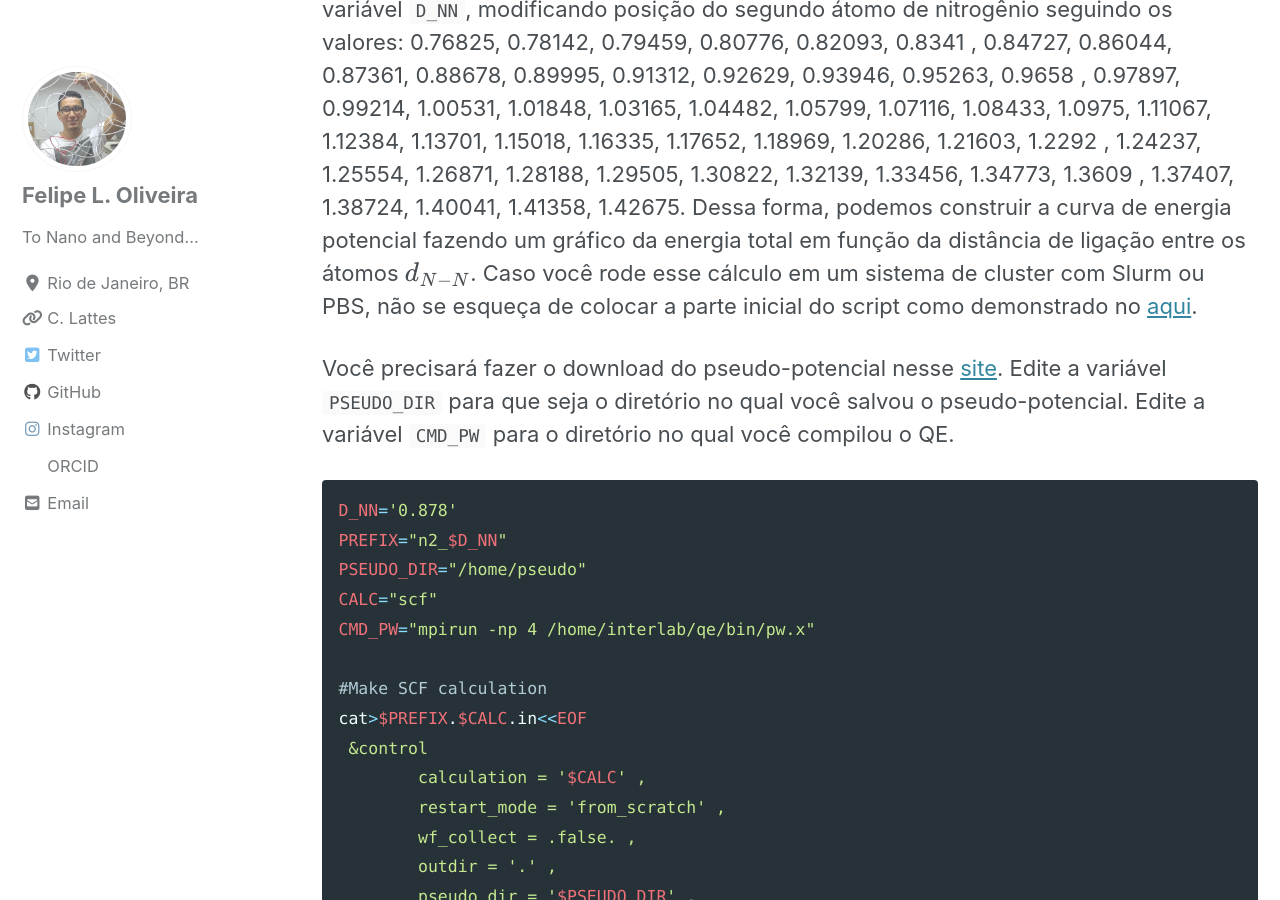
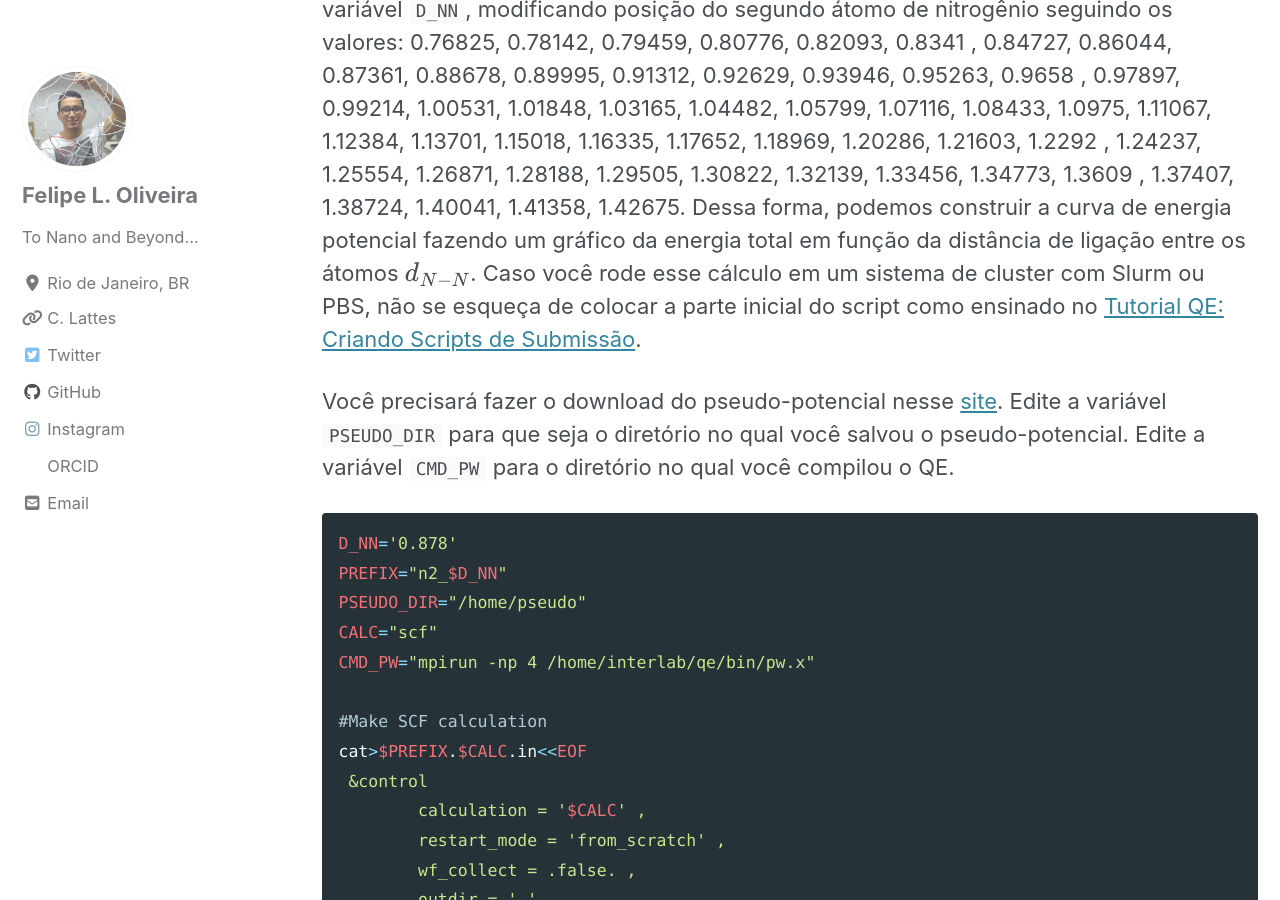
Before and after one commit to lipelopesoliveira/lipelopesoliveira.github.io, a Jekyll site: the page built from _posts/tutoriais_qe/2019-08-30-cap2-1.md, in a window 1280 px wide and 900 px high, scrolled down 1268 px. Built offline with Jekyll 4.4.1, drawn with Linux system fonts in a browser that asks for light colours; cached includes are drawn as plain includes; nearby versions of some CDN libraries; formulas are drawn with MathJax 3.

Commit message:
Update 2019-08-30-cap2-1.md

```diff
--- a/_posts/tutoriais_qe/2019-08-30-cap2-1.md
+++ b/_posts/tutoriais_qe/2019-08-30-cap2-1.md
@@ -23,7 +23,7 @@ Geralmente quando desejamos fazer qualquer tipo de cálculo com determinada estr
 
 Para explorar esse conceito vamos olhar para um caso simples, que apesar de não ser periódico é bastante instrutivo: A molécula de $$N_2$$. Experimentalmente observa-se que o comprimento da ligação dessa molécula é de 1.0975 Å [1]. Vamos ver então se conseguimos obter em nível DFT-PBE/PW o valor do comprimento de ligação para essa molécula.
 
-Para isso, crie um *script* de submissão como o abaixo. Execute o cálculo editando a variável `D_NN`, modificando posição do segundo átomo de nitrogênio seguindo os valores: 0.76825, 0.78142, 0.79459, 0.80776, 0.82093, 0.8341 , 0.84727, 0.86044, 0.87361, 0.88678, 0.89995, 0.91312, 0.92629, 0.93946,      0.95263, 0.9658 , 0.97897, 0.99214, 1.00531, 1.01848, 1.03165, 1.04482, 1.05799, 1.07116, 1.08433, 1.0975, 1.11067, 1.12384, 1.13701, 1.15018, 1.16335, 1.17652, 1.18969, 1.20286, 1.21603, 1.2292 , 1.24237, 1.25554, 1.26871, 1.28188, 1.29505, 1.30822, 1.32139, 1.33456, 1.34773, 1.3609 , 1.37407, 1.38724, 1.40041, 1.41358, 1.42675. Dessa forma, podemos construir a curva de energia potencial fazendo um gráfico da energia total em função da distância de ligação entre os átomos $$d_{N-N}$$. Caso você rode esse cálculo em um sistema de cluster com Slurm ou PBS, não se esqueça de colocar a parte inicial do script como demonstrado no [aqui](https://lipelopesoliveira.github.io/cap1-0/).
+Para isso, crie um *script* de submissão como o abaixo. Execute o cálculo editando a variável `D_NN`, modificando posição do segundo átomo de nitrogênio seguindo os valores: 0.76825, 0.78142, 0.79459, 0.80776, 0.82093, 0.8341 , 0.84727, 0.86044, 0.87361, 0.88678, 0.89995, 0.91312, 0.92629, 0.93946,      0.95263, 0.9658 , 0.97897, 0.99214, 1.00531, 1.01848, 1.03165, 1.04482, 1.05799, 1.07116, 1.08433, 1.0975, 1.11067, 1.12384, 1.13701, 1.15018, 1.16335, 1.17652, 1.18969, 1.20286, 1.21603, 1.2292 , 1.24237, 1.25554, 1.26871, 1.28188, 1.29505, 1.30822, 1.32139, 1.33456, 1.34773, 1.3609 , 1.37407, 1.38724, 1.40041, 1.41358, 1.42675. Dessa forma, podemos construir a curva de energia potencial fazendo um gráfico da energia total em função da distância de ligação entre os átomos $$d_{N-N}$$. Caso você rode esse cálculo em um sistema de cluster com Slurm ou PBS, não se esqueça de colocar a parte inicial do script como ensinado no [Tutorial QE: Criando Scripts de Submissão](https://lipelopesoliveira.github.io/cap1-0/).
 
 Você precisará fazer o download do pseudo-potencial nesse [site](https://www.quantum-espresso.org/pseudopotentials/ps-library/). Edite a variável `PSEUDO_DIR` para que seja o diretório no qual você salvou o pseudo-potencial. Edite a variável `CMD_PW` para o diretório no qual você compilou o QE.
 
```
